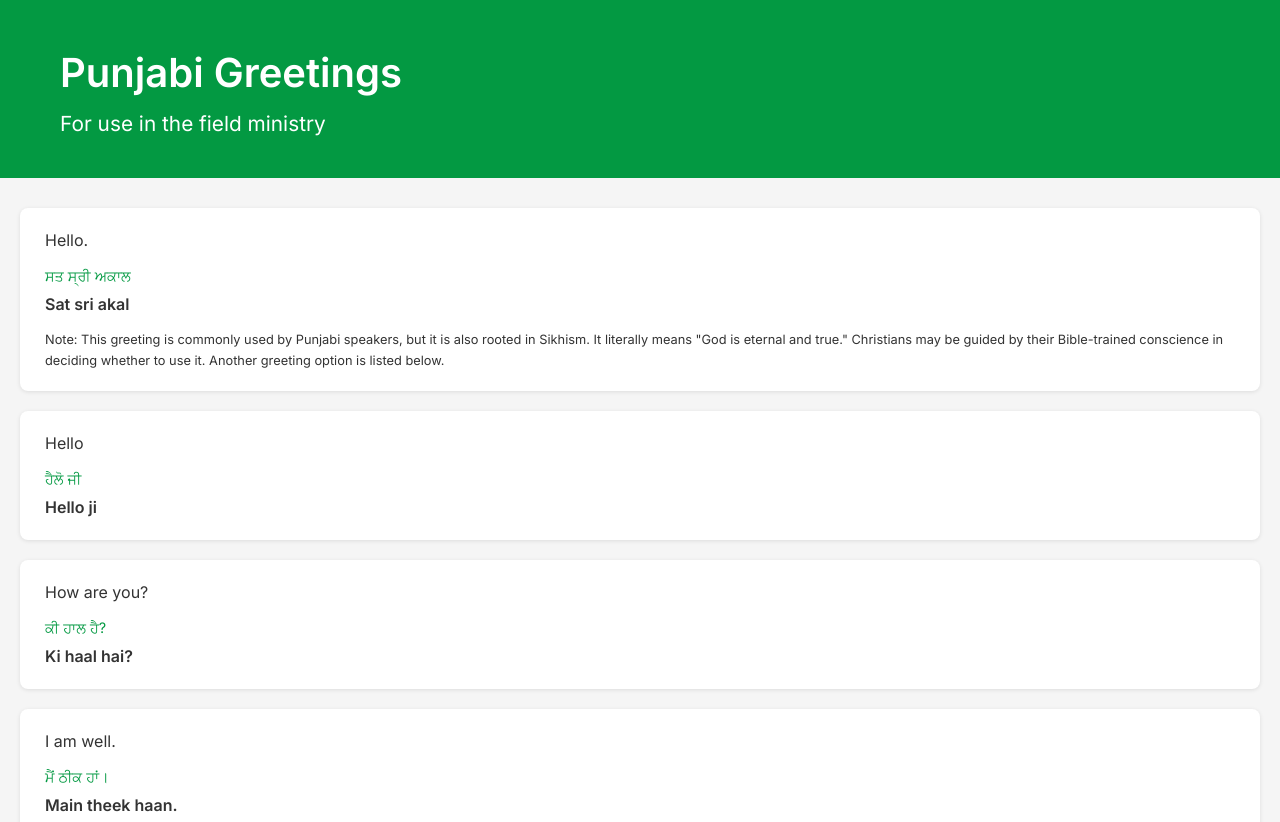
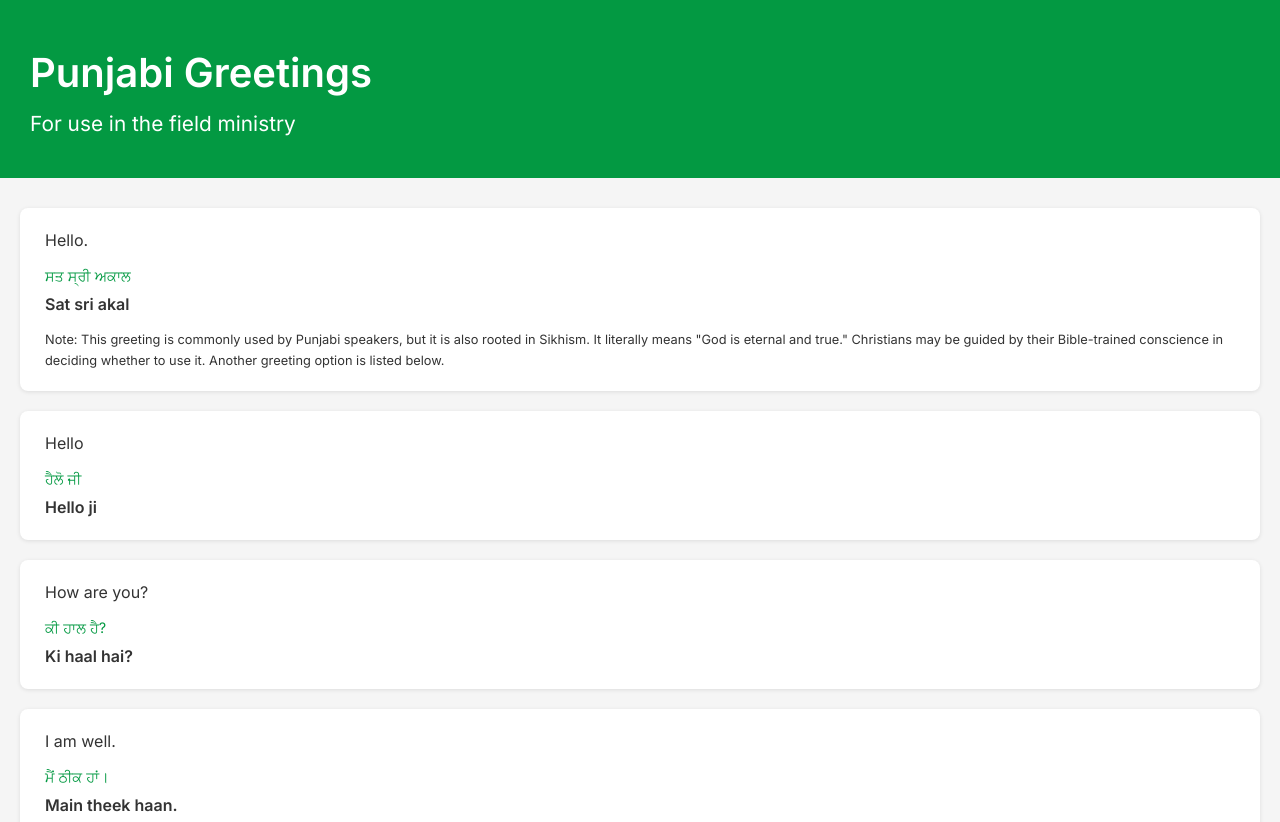
Before and after one commit to eshellborn/punjabigreetings, a plain HTML site: page index.html in a window 1280 px wide. Shown: the top 822 px of the page. Drawn offline with Linux system fonts and the light colour scheme.

Commit message:
Adjust header padding in style.css

```diff
--- a/style.css
+++ b/style.css
@@ -12,7 +12,7 @@ header {
   margin-bottom: 10px;
   margin-top: 0;
   background-color: #039942;
-  padding: 50px 60px;
+  padding: 50px 30px;
   padding-bottom: 40px;
   color: #ffffff;
   line-height: 45px;
```
